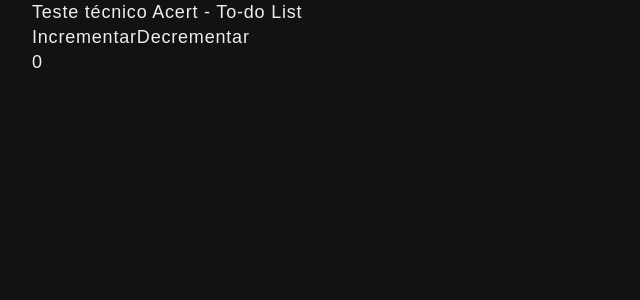
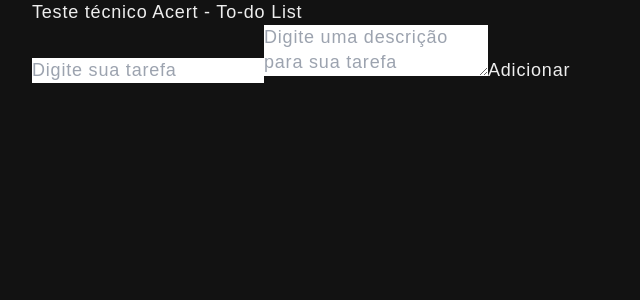
Before and after one commit to moitadev/acert-todoapp, a React (Vite) app: page / in a window 1280 px wide. Shown: the top 300 px of the page, without its empty margins (0-640 px from the left). Built offline with nearby package versions, Linux system fonts and the light colour scheme; the HTML template or start-up script is replaced by a standard one.

Commit message:
Create to-do list skeleton and components

```diff
--- a/src/assets/global.css
+++ b/src/assets/global.css
@@ -21,7 +21,7 @@ body {
 }
 
 ::selection {
-  background-color: #eee;
+  background-color: #d6d6d6;
   color: #121212;
 }
 
--- /dev/null
+++ b/src/components/form/Input.tsx
@@ -0,0 +1,28 @@
+import { VariantProps, cva } from 'class-variance-authority';
+import { cn } from '@/util';
+
+interface InputProps
+  extends React.InputHTMLAttributes<HTMLInputElement>,
+    VariantProps<typeof inputVariants> {}
+
+export const Input = ({ className, variant, ...props }: InputProps) => {
+  return (
+    <input className={cn(inputVariants({ variant, className }))} {...props} />
+  );
+};
+
+const inputVariants = cva(
+  'px-4 py-2 select-none [outline:none] shadow-md mt-4 rounded-md w-full',
+  {
+    variants: {
+      variant: {
+        default: 'bg-gray-100 focus:ring-emerald-500 text-gray-800',
+        listItem:
+          'bg-slate-600 focus:ring-slate-800 text-white hover:cursor-default',
+      },
+    },
+    defaultVariants: {
+      variant: 'default',
+    },
+  }
+);
--- /dev/null
+++ b/src/components/form/Textarea.tsx
@@ -0,0 +1,11 @@
+interface TextareaProps
+  extends React.TextareaHTMLAttributes<HTMLTextAreaElement> {}
+
+export const Textarea = ({ ...props }: TextareaProps) => {
+  return (
+    <textarea
+      className="px-4 py-2 w-full select-none [outline:none] shadow-md mt-4 rounded-md bg-gray-100 focus:ring-emerald-500 text-gray-800"
+      {...props}
+    />
+  );
+};
--- /dev/null
+++ b/src/components/form/index.ts
@@ -0,0 +1,2 @@
+export * from './Input'
+export * from './Textarea'
--- a/src/components/index.ts
+++ b/src/components/index.ts
@@ -1 +1,2 @@
 export * from './ui'
+export * from './form'
--- /dev/null
+++ b/src/components/ui/Accordion.tsx
@@ -0,0 +1,48 @@
+import { useState } from 'react';
+
+type AccordionProps = {
+  task: string;
+  desc: string;
+};
+
+export const Accordion = ({ task, desc }: AccordionProps) => {
+  const [isExpanded, setIsExpanded] = useState(false);
+
+  const handleToggle = () => {
+    setIsExpanded(!isExpanded);
+  };
+
+  return (
+    <div className="w-full">
+      <div
+        className={
+          'flex items-center justify-between px-4 py-2 rtl:text-right select-none [outline:none] mt-4 bg-slate-600 focus:ring-emerald-500 text-white hover:cursor-pointer' +
+          (isExpanded ? ' rounded-t-md' : ' rounded-md shadow-md')
+        }
+        onClick={handleToggle}
+      >
+        {task}
+        <svg
+          className={'w-3 h-3 shrink-0' + (isExpanded ? ' rotate-180' : '')}
+          aria-hidden="true"
+          xmlns="http://www.w3.org/2000/svg"
+          fill="none"
+          viewBox="0 0 10 6"
+        >
+          <path
+            stroke="currentColor"
+            stroke-linecap="round"
+            stroke-linejoin="round"
+            stroke-width="2"
+            d="M9 5 5 1 1 5"
+          />
+        </svg>
+      </div>
+      {isExpanded && (
+        <div className="px-4 py-2 w-full bg-slate-500 rounded-b-md shadow-inner font-light text-sm">
+          {desc}
+        </div>
+      )}
+    </div>
+  );
+};
--- a/src/components/ui/Button.tsx
+++ b/src/components/ui/Button.tsx
@@ -16,7 +16,10 @@ export const Button = ({
   ...props
 }: ButtonProps) => {
   return (
-    <button className={cn(buttonVariants({variant, size, className}))} {...props}>
+    <button
+      className={cn(buttonVariants({ variant, size, className }))}
+      {...props}
+    >
       {children}
     </button>
   );
@@ -27,12 +30,17 @@ const buttonVariants = cva(
   {
     variants: {
       variant: {
-        primary: 'bg-emerald-700 hover:bg-emerald-600 focus:ring-emerald-500 text-white',
-        secondary: 'bg-teal-700 hover:bg-teal-600 focus:ring-teal-500 text-white',
+        primary:
+          'bg-emerald-700 hover:bg-emerald-600 focus:ring-emerald-500 text-white',
+        secondary:
+          'bg-teal-700 hover:bg-teal-600 focus:ring-teal-500 text-white',
         danger: 'bg-rose-700 hover:bg-rose-600 focus:ring-rose-500 text-white',
-        outlinePrimary: 'hover:bg-emerald-700 border-1 border-emerald-700 focus:ring-emerald-500 text-emerald-700',
-        outlineSecondary: 'hover:bg-teal-700 border-1 border-teal-700 focus:ring-teal-500 text-teal-700',
-        outlineDanger: 'hover:bg-rose-700 border-1 border-rose-700 focus:ring-rose-500 text-rose-700',
+        outlinePrimary:
+          'hover:bg-emerald-700 hover:text-white border-2 border-emerald-700 focus:ring-emerald-500 text-emerald-700 bg-transparent',
+        outlineSecondary:
+          'hover:bg-teal-700 hover:text-white border-2 border-teal-700 focus:ring-teal-500 text-teal-700 bg-transparent',
+        outlineDanger:
+          'hover:bg-rose-700 hover:text-white border-2 border-rose-700 focus:ring-rose-500 text-rose-700 bg-transparent',
       },
       size: {
         sm: 'text-sm px-2 py-2',
--- /dev/null
+++ b/src/components/ui/Wrapper.tsx
@@ -0,0 +1,13 @@
+import { ReactNode } from 'react';
+
+type WrapperProps = {
+    children: ReactNode;
+}
+
+export const Wrapper = ({children}: WrapperProps) => {
+    return(
+        <div className="flex gap-2 flex-col justify-center max-w-3xl w-full self-center px-4 py-2 pb-5 m-4 shadow-md bg-gray-900 rounded-md">
+            {children}
+        </div>
+    )
+}
--- a/src/components/ui/index.ts
+++ b/src/components/ui/index.ts
@@ -1 +1,3 @@
 export * from './Button'
+export * from './Accordion'
+export * from './Wrapper'
--- a/src/pages/Home/Home.tsx
+++ b/src/pages/Home/Home.tsx
@@ -1,23 +1,44 @@
-import { Button } from '@/components';
-import { useState } from 'react';
+import { useEffect, useState } from 'react';
+import { ToDoForm } from './ToDoForm';
+import { ToDoItem } from './ToDoItem';
+import { Wrapper } from '@/components';
 
 export const Home = () => {
-  const [count, setCount] = useState(0);
+  const storedItems = JSON.parse(localStorage.getItem('items') ?? '[]');
+  const [items, setItems] = useState<{ task: string; description?: string }[]>(storedItems);
+
+  const onAdd = (task: string, description?: string) => {
+    const newItem = { task, description };
+    setItems([newItem, ...items]);
+  };
+
+  const onRemove = (index: number) => {
+    const itemsCopy = items.slice();
+    itemsCopy.splice(index, 1);
+
+    setItems(itemsCopy)
+  }
+
+  useEffect(() => {
+    localStorage.setItem('items', JSON.stringify(items));
+  }, [items]);
+
   return (
     <>
       <main className="flex justify-center flex-col">
-        <h1 className="text-3xl pt-4 text-center">
+        <h1 className="text-4xl font-bold pt-6 text-center">
           Teste técnico Acert - To-do List
         </h1>
-        <div className='flex gap-2 justify-center'>
-          <Button variant="primary" onClick={() => setCount(count + 1)}>
-            Incrementar
-          </Button>
-          <Button variant="danger" onClick={() => setCount(count - 1)}>
-            Decrementar
-          </Button>
-        </div>
-        <h2 className="text-xl font-bold pt-4 text-center">{count}</h2>
+        <ToDoForm handleAdd={onAdd} />
+        {items.length ? (
+          <Wrapper>
+            {items.map((item, index) => (
+              <ToDoItem key={index} index={index} handleRemove={onRemove} task={item.task} desc={item.description} />
+            ))}
+          </Wrapper>
+        ) : (
+          ''
+        )}
       </main>
     </>
   );
--- /dev/null
+++ b/src/pages/Home/ToDoForm.tsx
@@ -0,0 +1,37 @@
+import { Button, Input, Textarea } from '@/components';
+import { useState } from 'react';
+
+type ToDoFormProps = {
+  handleAdd: (task: string, description: string) => void;
+};
+
+export const ToDoForm = ({ handleAdd }: ToDoFormProps): JSX.Element => {
+  const [task, setTask] = useState('');
+  const [description, setDescription] = useState('');
+
+  const handleSubmit = (e: React.MouseEvent<HTMLButtonElement>) => {
+    e.preventDefault();
+    if (task !== '') {
+      handleAdd(task, description);
+      setTask('');
+      setDescription('');
+    }
+  };
+  return (
+    <form className="flex gap-2 flex-col justify-center max-w-3xl w-full self-center px-4 py-2 pb-5 m-4 shadow-md bg-gray-900 rounded-md">
+      <Input
+        placeholder="Digite sua tarefa"
+        value={task}
+        onChange={(e) => setTask(e.target.value)}
+      />
+      <Textarea
+        placeholder="Digite uma descrição para sua tarefa"
+        value={description}
+        onChange={(e) => setDescription(e.target.value)}
+      />
+      <Button className="self-end" onClick={handleSubmit}>
+        Adicionar
+      </Button>
+    </form>
+  );
+};
--- /dev/null
+++ b/src/pages/Home/ToDoItem.tsx
@@ -0,0 +1,28 @@
+import { Accordion, Button, Input } from '@/components';
+
+type ToDoItemProps = {
+  handleRemove: (index: number) => void;
+  index: number;
+  task: string;
+  desc?: string;
+};
+
+export const ToDoItem = ({ task, desc, index, handleRemove }: ToDoItemProps) => {
+  return (
+    <>
+      {desc ? (
+        <div>
+          <div className="flex gap-2 items-start w-full">
+            <Accordion task={task} desc={desc} />
+            <Button variant="danger" onClick={() => handleRemove(index)}>x</Button>
+          </div>
+        </div>
+      ) : (
+        <div className="flex gap-2">
+          <Input value={task} variant="listItem" readOnly />
+          <Button variant="danger" onClick={() => handleRemove(index)}>x</Button>
+        </div>
+      )}
+    </>
+  );
+};
```
Also changed, not shown: 1 other file (tests, documents, lock files or other folders).
